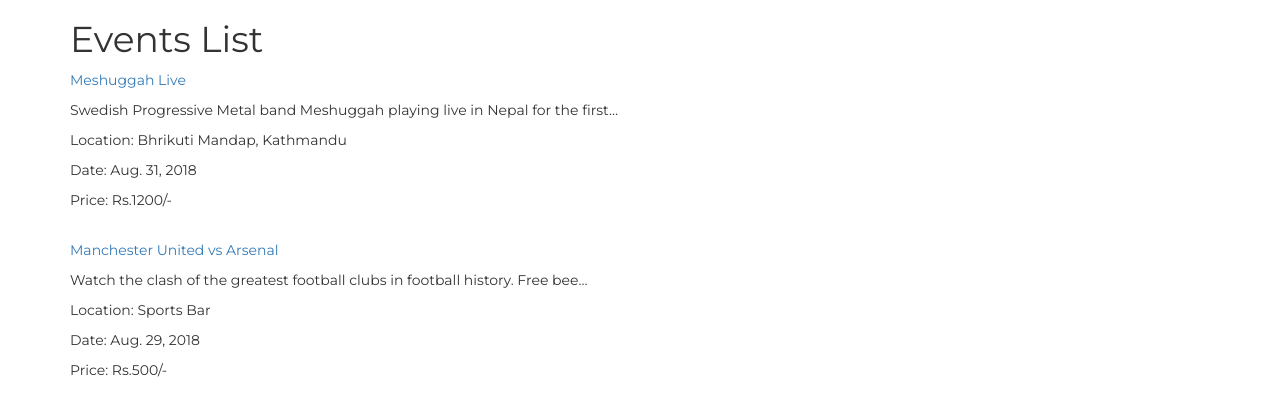
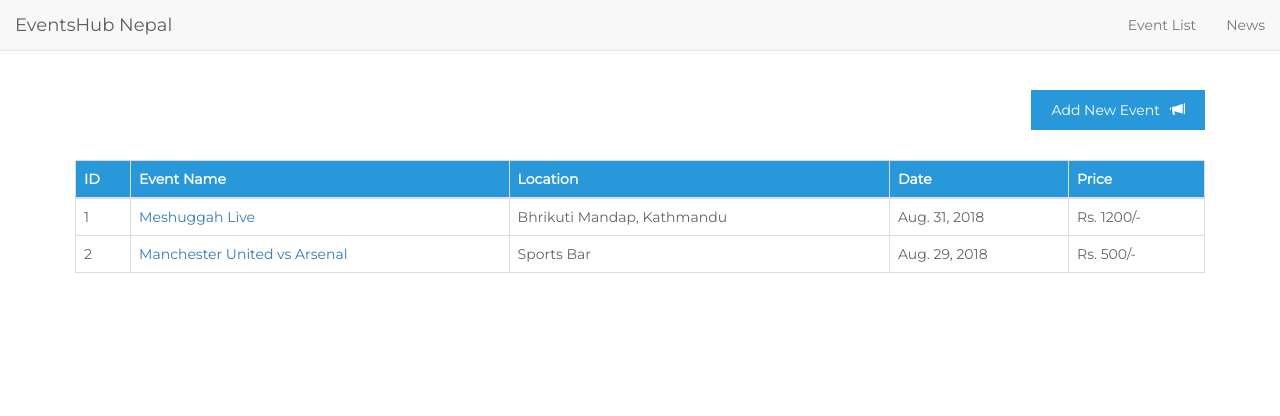
Before and after one commit to PragyakarJoshi/ehn, a Django app: page /events/ in a window 1280 px wide. Shown: the top 416 px of the page. Run offline with Django 3.2, Linux system fonts and the light colour scheme; data comes from the database, SQL or seed files in the repository; some libraries are stand-ins or nearby versions.

Commit message:
v0-minor-styling

```diff
--- a/eventshub/static/css/base.css
+++ b/eventshub/static/css/base.css
@@ -2,5 +2,29 @@
 
 body {
     font-family: 'Montserrat', sans-serif;
-
+    color: rgb(100, 100, 100);
 }
+.event-container {
+    padding: 50px 20px;
+}
+.btn-custom {
+    background-color: rgb(40, 152, 218);
+    color: #ffffff;
+    border: 0;
+    border-radius: 0;
+    padding: 10px 20px;
+    margin-bottom: 30px;
+    transition: 0.2s ease;
+}
+.btn-custom:hover, .btn-custom:focus {
+    transition: 0.3s ease;
+    color: #ffffff;
+    background-color: rgb(24, 135, 199);
+}
+thead {
+    background-color: rgb(40, 152, 218);
+    color: #ffffff;
+}
+.event-description {
+    font-size: 18px;
+}
--- a/eventshub/templates/eventadd.html
+++ b/eventshub/templates/eventadd.html
@@ -1,10 +1,14 @@
 {% extends "index.html" %}
 
 {% block content %}
-    <h1>{{ title}}</h1>
+<br><br>
+<div class="container">
+<h1 class="">{{ title}}</h1>
+<br>
     <form action="" method="POST">
         {% csrf_token %}
     {{ form.as_p }}
     <input type="submit" value="Add Event">
     </form>
+</div>
 {% endblock content %}
--- a/eventshub/templates/eventlist.html
+++ b/eventshub/templates/eventlist.html
@@ -1,15 +1,31 @@
 {% extends "index.html" %}
+{% block content %}
 
-{% block content %}
-    <h1>{{ title }}</h1>
-    {% for event in events %}
-    <div class="event-container">
-    <a href="{{ event.get_absolute_url }}">{{ event.title }}</a>
-    <p>{{ event.description|linebreaks|truncatechars:80 }}</p>
-    <p>Location: {{ event.location }}</p>
-    <p>Date: {{ event.date }}</p>
-    <p>Price: Rs.{{ event.price }}/-</p>
-    </div>
-    <br>
-    {% endfor %}
+<div class="container event-container">
+    <a href="/events/add" class="btn btn-custom pull-right">Add New Event &nbsp;&nbsp;<span class="glyphicon glyphicon-bullhorn"></span></a>
+    <table class="table table-bordered">
+        <thead>
+            <tr>
+                <th>ID</th>
+                <th>Event Name</th>
+                <th>Location</th>
+                <th>Date</th>
+                <th>Price</th>
+            </tr>
+        </thead>
+        <tbody>
+            {% for event in events %}
+            <tr>
+                <td>{{ event.id }}</td>
+                <td>
+                    <a href="{{ event.get_absolute_url }}">{{ event.title }}</a>
+                </td>
+                <td>{{ event.location }}</td>
+                <td>{{ event.date }}</td>
+                <td>Rs. {{ event.price }}/-</td>
+            </tr>
+            {% endfor %}
+        </tbody>
+    </table>
+</div>
 {% endblock content %}
--- a/eventshub/templates/index.html
+++ b/eventshub/templates/index.html
@@ -11,7 +11,30 @@
     <link rel="stylesheet" href="{% static '/static/css/base.css' %}">
 </head>
 <body>
-    <div class="container">
+        <nav class="navbar navbar-default navbar-fixed-top">
+                <div class="container-fluid">
+                  <div class="navbar-header">
+                    <button type="button" class="navbar-toggle collapsed" data-toggle="collapse" data-target="#bs-example-navbar-collapse-1" aria-expanded="false">
+                      <span class="sr-only">Toggle navigation</span>
+                      <span class="icon-bar"></span>
+                      <span class="icon-bar"></span>
+                      <span class="icon-bar"></span>
+                    </button>
+                    <a class="navbar-brand" href="#">EventsHub Nepal</a>
+                  </div>
+
+                  <div class="collapse navbar-collapse" id="bs-example-navbar-collapse-1">
+
+                    <ul class="nav navbar-nav navbar-right">
+                      <li><a href="#">Event List</a></li>
+                      <li><a href="#">News</a></li>
+                    </ul>
+                </div>
+                </div>
+              </nav>
+
+    <div class="container-fluid">
+    <br><br>
         {% block content %}
         {% endblock content %}
         <!-- {% static 'images/abc.jpg' %} -->
```
Also changed, not shown: eventshub/templates/eventdetails.html (+11 -2 lines).
